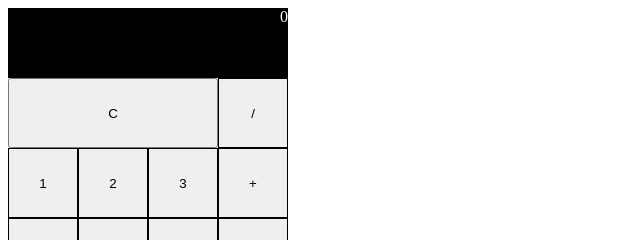
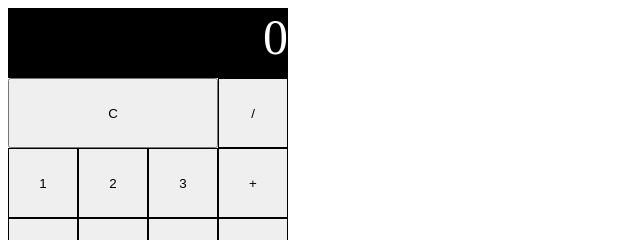
Before and after one commit to Kevin-Silva/js_calculator_project, a plain HTML site: page index.html in a window 1280 px wide. Shown: the top 240 px of the page, 0-640 px from the left. Drawn offline with Linux system fonts and the light colour scheme.

Commit message:
feature: adjust font size

```diff
--- a/index.css
+++ b/index.css
@@ -23,5 +23,5 @@
     height: 70px;
     width: 280px;
     text-align: right;
-    font-size: 5    0px;
+    font-size: 50px;
 }
```
